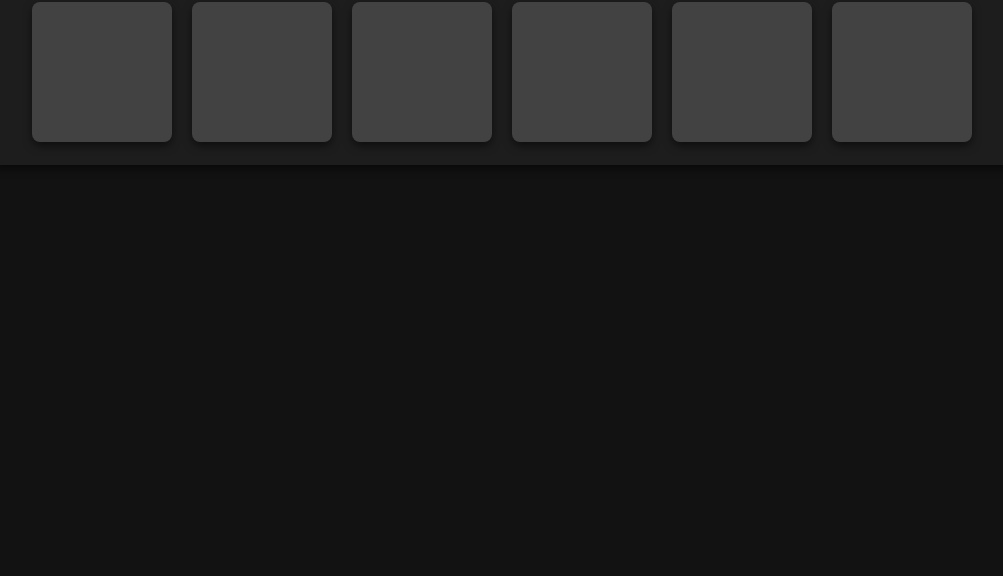
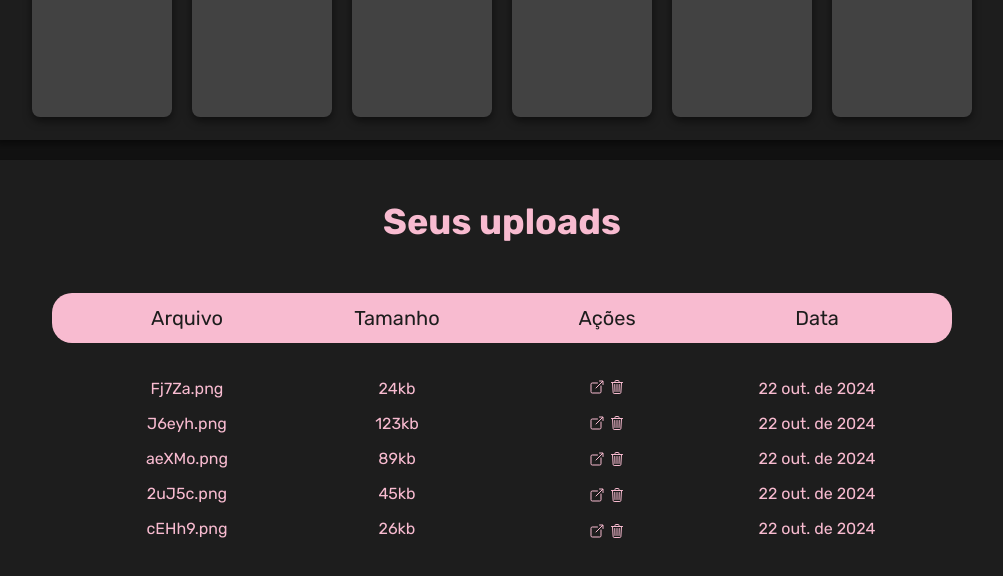
Before and after one commit to la-wer/lawer-uploads, a website: page conta.html in a window 1280 px wide. Shown: the part 530-1106 px from the top of the page, without its empty margins (138-1141 px from the left). Before the commit the page ends 800 px from the top, so only its background shows below. Drawn offline with nearby package versions, Linux system fonts and the light colour scheme.

Commit message:
Seus uploads

```diff
--- a/conta.css
+++ b/conta.css
@@ -5,6 +5,10 @@
     --corCinzaClaro: #424242;
     --corBranco: #FFFFFF;
     --corRosaEscuro: #EC407A;
+}
+
+body {
+    height: 100%;
 }
 
 #cima {
@@ -22,7 +26,7 @@
     display: flex;
     justify-content: center;
     align-items: center;
-    margin-top: 70px;
+    margin-top: 150px;
     font-family: "Rubik", sans-serif;
     font-weight: 400;
     font-style: normal;
@@ -81,7 +85,7 @@
     display: flex;
     justify-content: center;
     align-items: center;
-    margin-top: 70px;
+    margin-top: 150px;
     font-family: "Rubik", sans-serif;
     font-weight: 400;
     font-style: normal;
@@ -152,3 +156,63 @@
     box-shadow: 0 4px 8px rgba(0, 0, 0, 0.5);
     border-radius: 8px;
 }
+
+#uploads {
+    background-color: var(--corCinzaMedio);
+    width: 1020px;
+    height: 425px;
+    box-shadow: 0 4px 8px rgba(0, 0, 0, 0.5);
+    border-radius: 8px;
+    display: flex;
+    align-items: center;
+    margin: 20px 0;
+    font-family: "Rubik", sans-serif;
+    font-weight: 400;
+    font-style: normal;
+    color: var(--corRosa);
+    flex-direction: column;
+    font-size: 24px;
+    gap: 20px;
+}
+
+#uploads h2 {
+    margin-top: 40px;
+}
+
+#topo {
+    display: flex;
+    background-color: var(--corRosa);
+    color: var(--corCinzaMedio);
+    width: 900px;
+    height: 50px;
+    justify-content: space-evenly;
+    align-items: center;
+    border-radius: 20px;
+    font-size: 20px;
+}
+
+#topo p {
+    width: 150px;
+    text-align: center;
+}
+
+#colunas {
+    display: flex;
+    justify-content: space-evenly;
+    width: 900px;
+}
+
+#colunas p {
+    width: 150px;
+    text-align: center;
+}
+
+.coluna {
+    display: block;
+    gap: 100px;
+    width: auto;
+    height: 50px;
+    border-radius: 20px;
+    font-size: 16px;
+    justify-items: center;
+}
--- a/conta.html
+++ b/conta.html
@@ -55,6 +55,45 @@
             <div class="quadrado"></div>
         </div>
     </div>
+    <div id="uploads">
+        <h2>Seus uploads</h2>
+        <div id="topo">
+            <p>Arquivo</p>
+            <p>Tamanho</p>
+            <p>Ações</p>
+            <p>Data</p>
+        </div>
+        <div id="colunas">
+            <div class="coluna">
+                <p>Fj7Za.png</p>
+                <p>J6eyh.png</p>
+                <p>aeXMo.png</p>
+                <p>2uJ5c.png</p>
+                <p>cEHh9.png</p>
+            </div>
+            <div class="coluna">
+                <p>24kb</p>
+                <p>123kb</p>
+                <p>89kb</p>
+                <p>45kb</p>
+                <p>26kb</p>
+            </div>
+            <div class="coluna">
+                <p><ion-icon name="open-outline"></ion-icon> <ion-icon name="trash-outline"></ion-icon></p>
+                <p><ion-icon name="open-outline"></ion-icon> <ion-icon name="trash-outline"></ion-icon></p>
+                <p><ion-icon name="open-outline"></ion-icon> <ion-icon name="trash-outline"></ion-icon></p>
+                <p><ion-icon name="open-outline"></ion-icon> <ion-icon name="trash-outline"></ion-icon></p>
+                <p><ion-icon name="open-outline"></ion-icon> <ion-icon name="trash-outline"></ion-icon></p>
+            </div>
+            <div class="coluna">
+                <p>22 out. de 2024</p>
+                <p>22 out. de 2024</p>
+                <p>22 out. de 2024</p>
+                <p>22 out. de 2024</p>
+                <p>22 out. de 2024</p>
+            </div>
+        </div>
+    </div>
     <script type="module" src="https://unpkg.com/ionicons@7.1.0/dist/ionicons/ionicons.esm.js"></script>
     <script nomodule src="https://unpkg.com/ionicons@7.1.0/dist/ionicons/ionicons.js"></script>
 </body>
```
